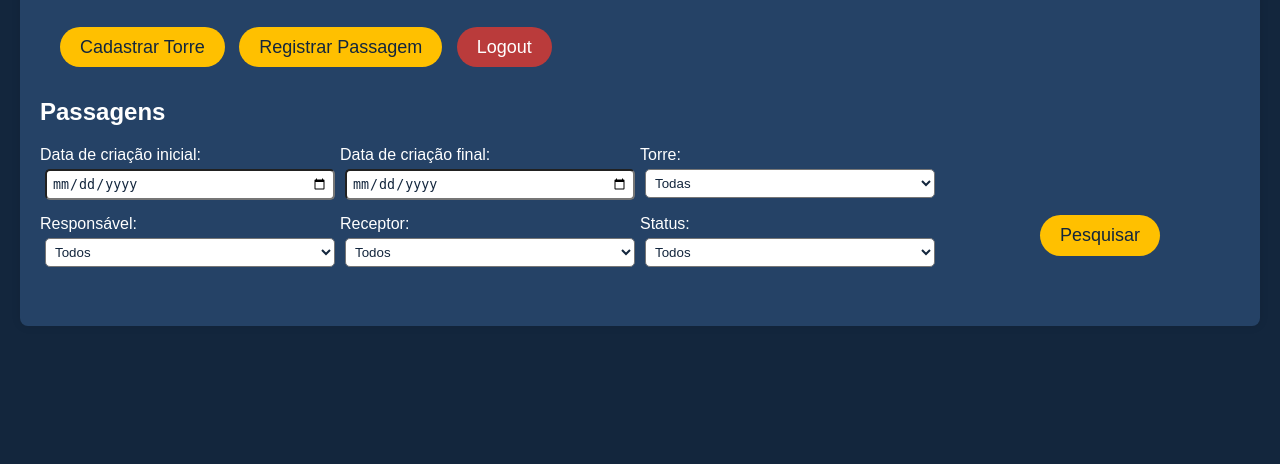
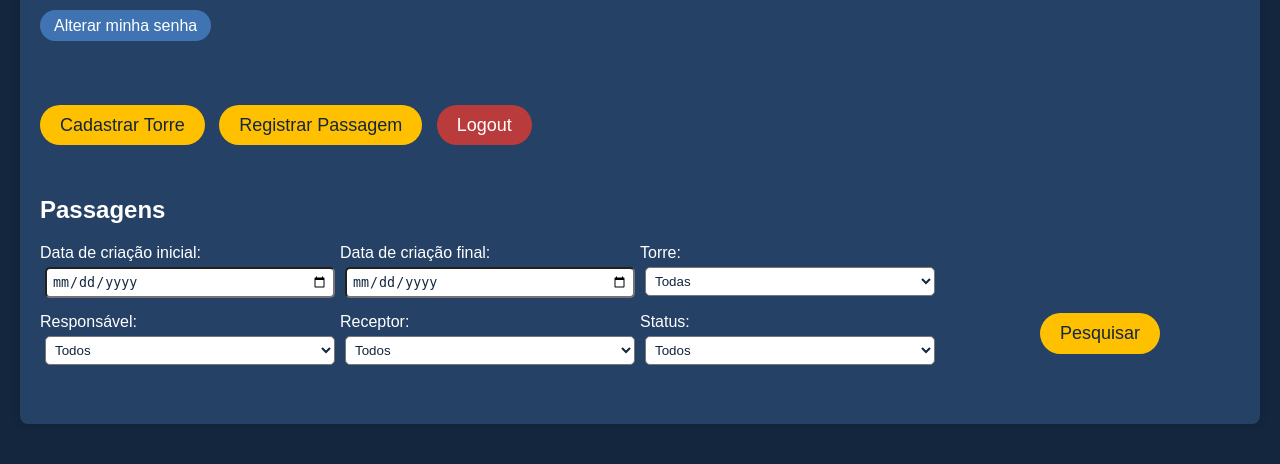
Before and after one commit to fanecovsf/moby-apps, a Django app: page /troca-turno/painel/ in a window 1280 px wide. Shown: the part 261-725 px from the top of the page. Run offline with Django 4.2, Linux system fonts and the light colour scheme; the visitor is signed in with stand-in values (Sample User, id 1); data comes from the database, SQL or seed files in the repository; data that the repository does not hold is empty; parts of the project's set-up code (start-up, migrations or seed data) failed here and were passed over.

Commit message:
🆕 Feat: Implementado troca de senha

```diff
--- a/troca_turno/static/styles/style-painel.css
+++ b/troca_turno/static/styles/style-painel.css
@@ -16,6 +16,26 @@ body {
     border-radius: 8px;
     box-shadow: 0px 0px 10px rgba(0, 0, 0, 0.1);
     margin-top: 10px;
+}
+
+.user-info {
+    margin-bottom: 40px;
+}
+
+.btn-user {
+    text-decoration: none;
+    color: #ffffff;
+    background: #4073b2;
+    border: none;
+    border-radius: 50px;
+    padding: 7px 14px;
+    transition: all 0.3s ease;
+    cursor: pointer;
+}
+
+.btn-user:hover {
+    background-color: #13263d;
+    color: #fff;
 }
 
 .card-header {
@@ -185,7 +205,7 @@ a.view-only {
 }
 
 .btn-container {
-    margin: 20px;
+    margin: 40px 0px;
 }
 
 .btn-torre {
--- a/troca_turno/templates/painel.html
+++ b/troca_turno/templates/painel.html
@@ -18,6 +18,7 @@
             <h1>Bem-vindo, {{ user.username }}</h1>
             <p class="small">Email: {{ user.email }}</p>
             <p class="small">Sua operação: {{ user.operacao }}</p>
+            <a href="{% url 'mudar-senha' %}" class="btn-user btn-pass">Alterar minha senha</a>
         </div>
         <div class="btn-container">
             <a href="{% url 'cadastro-torre' %}" class="btn btn-torre">Cadastrar Torre</a>
--- a/troca_turno/templates/view-passagem.html
+++ b/troca_turno/templates/view-passagem.html
@@ -72,8 +72,7 @@
                 </table>
 
             <div class="btn-group">
-                <a href="{% url 'painel-principal' %}" class="btn btn-cancelar">Voltar</a>
-
+                <a href="{% url 'painel-principal' %}" class="btn btn-voltar">Voltar</a>
             </div>
         </form>
     </div>
--- a/troca_turno/urls.py
+++ b/troca_turno/urls.py
@@ -12,4 +12,5 @@ urlpatterns = [
     path('painel/<id>', Views.edit_passagem, name='edit-passagem'),
     path('painel/view/<id>', Views.view_passagem, name='view-passagem'),
     path('logout/', auth_views.LogoutView.as_view(next_page='login'), name='logout'),
+    path('alterar-senha/', Views.mudar_senha, name='mudar-senha')
 ]
--- a/troca_turno/views.py
+++ b/troca_turno/views.py
@@ -3,6 +3,8 @@ from django.http.response import HttpResponse
 from django.contrib.auth.decorators import login_required
 from django.utils import timezone
 from django.contrib import messages
+from django.contrib.auth.forms import PasswordChangeForm
+from django.contrib.auth import update_session_auth_hash
 
 from troca_turno.services import MobyUserService, PassagemService, TorreService, OperacaoService, ViagensService
 from troca_turno.forms import MobyUserCreationForm
@@ -88,6 +90,24 @@ class Views:
                 'usuarios': usuarios,
                 'is_manager': is_manager,
             })
+
+
+    @login_required(login_url='/login/')
+    def mudar_senha(request):
+        if request.method == 'POST':
+            form = PasswordChangeForm(request.user, request.POST)
+            if form.is_valid():
+                user = form.save()
+                update_session_auth_hash(request, user)
+                messages.success(request, "Sua senha foi alterada com sucesso!")
+                return redirect('mudar-senha')
+            else:
+                messages.error(request, "Erro ao mudar sua senha, verifique a senha digitada.")
+        else:
+            form = PasswordChangeForm(request.user)
+        return render(request, 'mudar-senha.html', context={
+            'form':form
+        })
 
 
     @login_required(login_url='/login/')
@@ -288,5 +308,6 @@ class Views:
                 dt_list.append(dt)
 
         return render(request, 'view-passagem.html', context={
-            'passagem':passagem
+            'passagem': passagem,
+            'dt_list': dt_list,
         })
```
Also changed, not shown: troca_turno/static/styles/style-edit.css (+7 -2 lines), troca_turno/templates/mudar-senha.html (added, +45 -0 lines).
